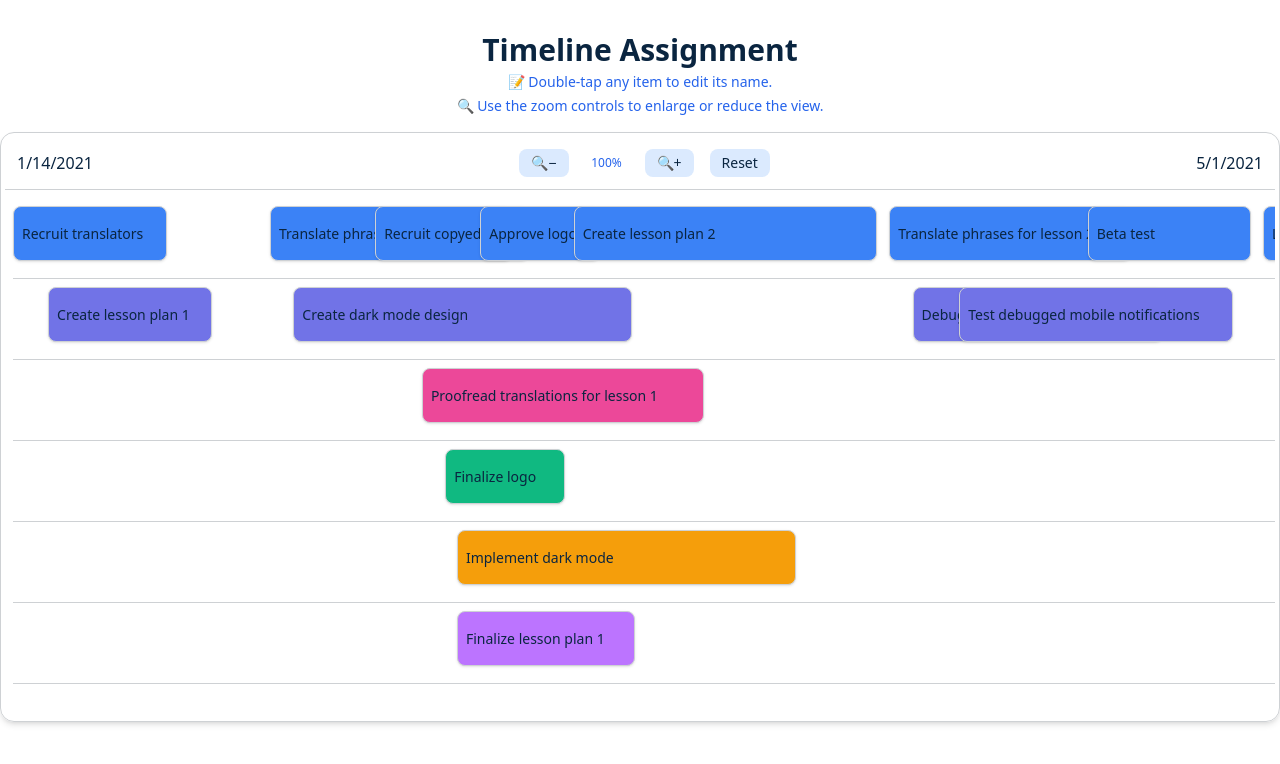
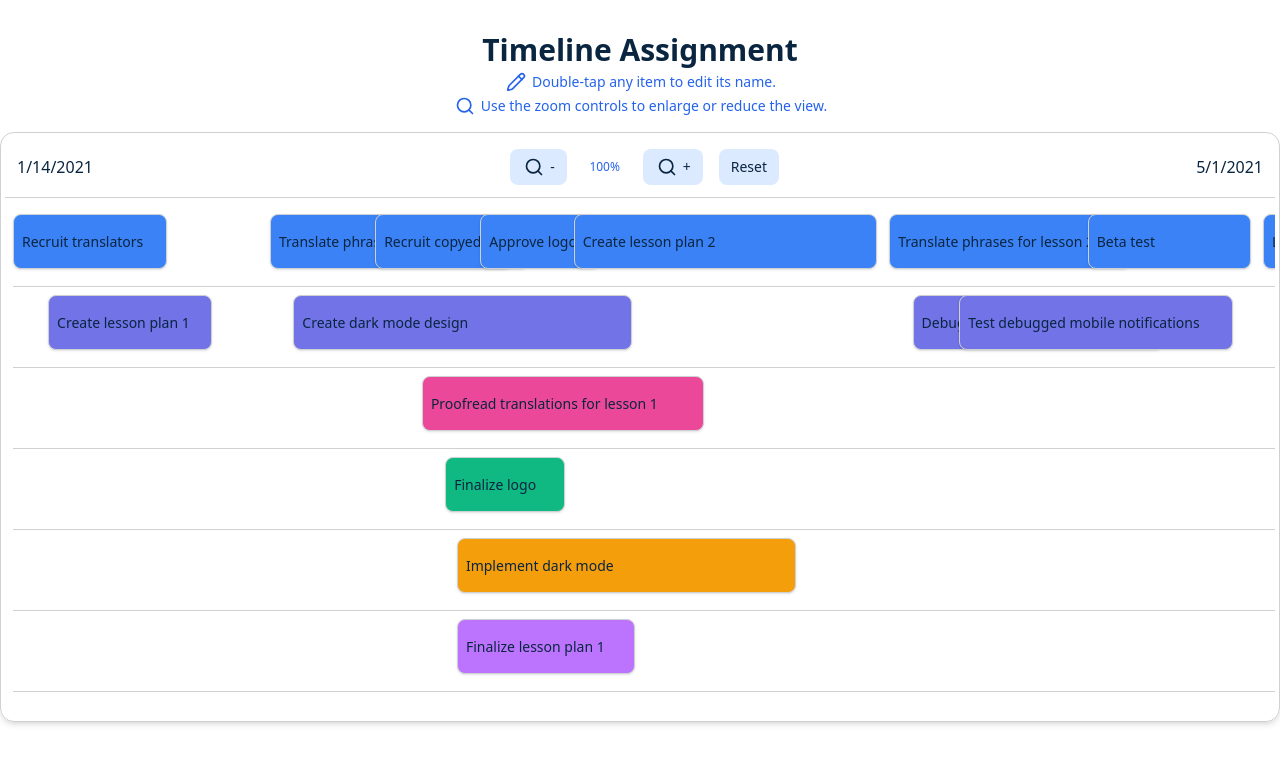
Before and after one commit to bragap/timeline-assignment-airtable, a Next.js app: page / in a window 1280 px wide. Shown: the top 764 px of the page. Built offline with nearby package versions, Linux system fonts and the light colour scheme.

Commit message:
Change icons.

```diff
--- a/app/_components/Timeline.tsx
+++ b/app/_components/Timeline.tsx
@@ -4,6 +4,7 @@ import { endDate, laneColors, startDate } from '@/lib/constants';
 import { cn } from '@/lib/utils';
 import { TimelineItem, TimelineProps } from '@/lib/types';
 import { useState } from 'react';
+import { Pencil, Search } from 'lucide-react';
 
 export default function Timeline<T extends TimelineItem>({ items, onItemUpdate, editable = false, showZoomControls = true }: TimelineProps<T>) {
     const [editingItem, setEditingItem] = useState<number | null>(null);
@@ -59,10 +60,10 @@ export default function Timeline<T extends TimelineItem>({ items, onItemUpdate,
                 <div className="text-3xl font-semibold mb-1">Timeline Assignment</div>
                 <div className="text-sm text-muted-foreground text-center space-y-1">
                     {editable && (
-                        <p>📝 Double-tap any item to edit its name.</p>
+                        <div className="flex items-center gap-1 justify-center"><Pencil height={20} /> Double-tap any item to edit its name.</div>
                     )}
                     {showZoomControls && (
-                        <p>🔍 Use the zoom controls to enlarge or reduce the view.</p>
+                        <div className="flex items-center gap-1 justify-center"><Search height={20} /> Use the zoom controls to enlarge or reduce the view.</div>
                     )}
                 </div>
             </div>
@@ -76,24 +77,24 @@ export default function Timeline<T extends TimelineItem>({ items, onItemUpdate,
                         <div className="flex items-center gap-2">
                             <button
                                 onClick={handleZoomOut}
-                                className="px-3 py-1 text-sm bg-muted hover:bg-muted/80 rounded-md cursor-pointer transition-colors"
+                                className="flex items-center gap-1 px-3 py-2 text-sm bg-muted hover:bg-muted/80 rounded-md cursor-pointer transition-colors"
                                 title="Reduzir zoom"
                             >
-                                🔍−
+                                <Search height={20} />-
                             </button>
                             <span className="text-xs text-muted-foreground min-w-[60px] text-center">
                                 {Math.round(zoomLevel * 100)}%
                             </span>
                             <button
                                 onClick={handleZoomIn}
-                                className="px-3 py-1 text-sm bg-muted hover:bg-muted/80 rounded-md cursor-pointer transition-colors"
+                                className="flex items-center gap-1 px-3 py-2 text-sm bg-muted hover:bg-muted/80 rounded-md cursor-pointer transition-colors"
                                 title="Ampliar zoom"
                             >
-                                🔍+
+                                <Search height={20} />+
                             </button>
                             <button
                                 onClick={handleZoomReset}
-                                className="px-3 py-1 text-sm bg-muted hover:bg-muted/80 rounded-md cursor-pointer transition-colors ml-2"
+                                className="px-3 py-2 text-sm bg-muted hover:bg-muted/80 rounded-md cursor-pointer transition-colors ml-2"
                                 title="Resetar zoom"
                             >
                                 Reset
```
